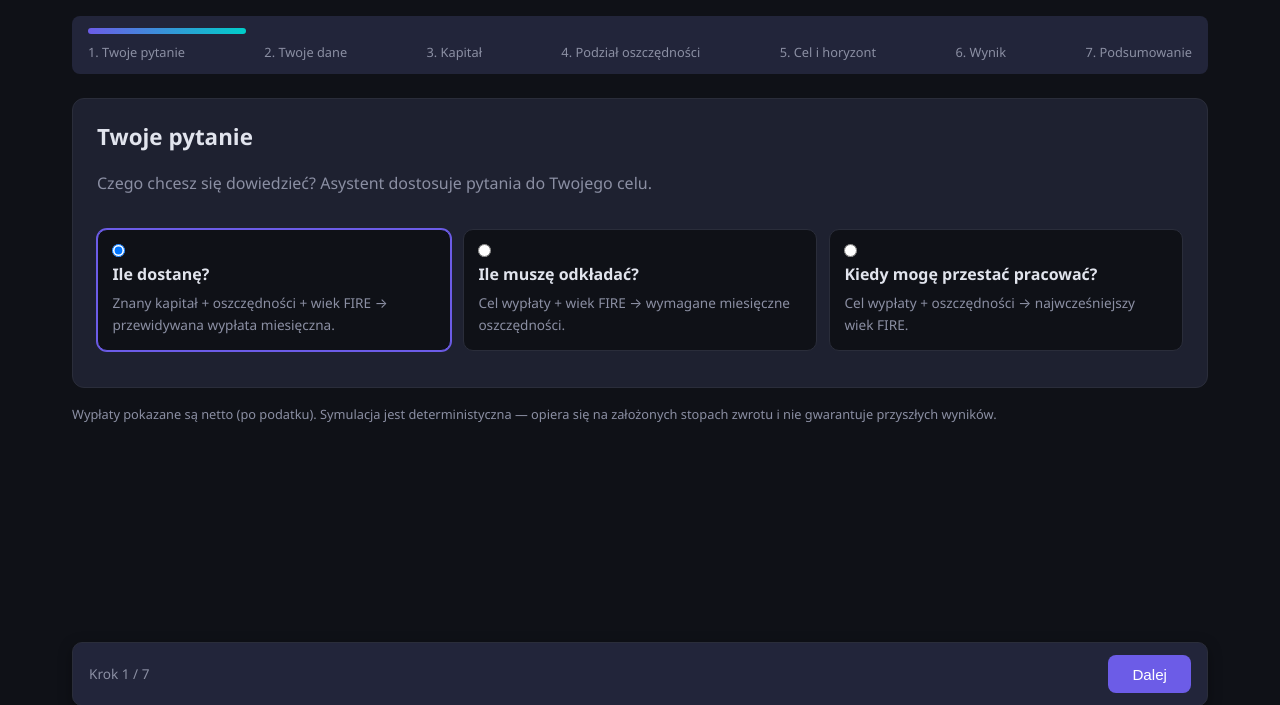
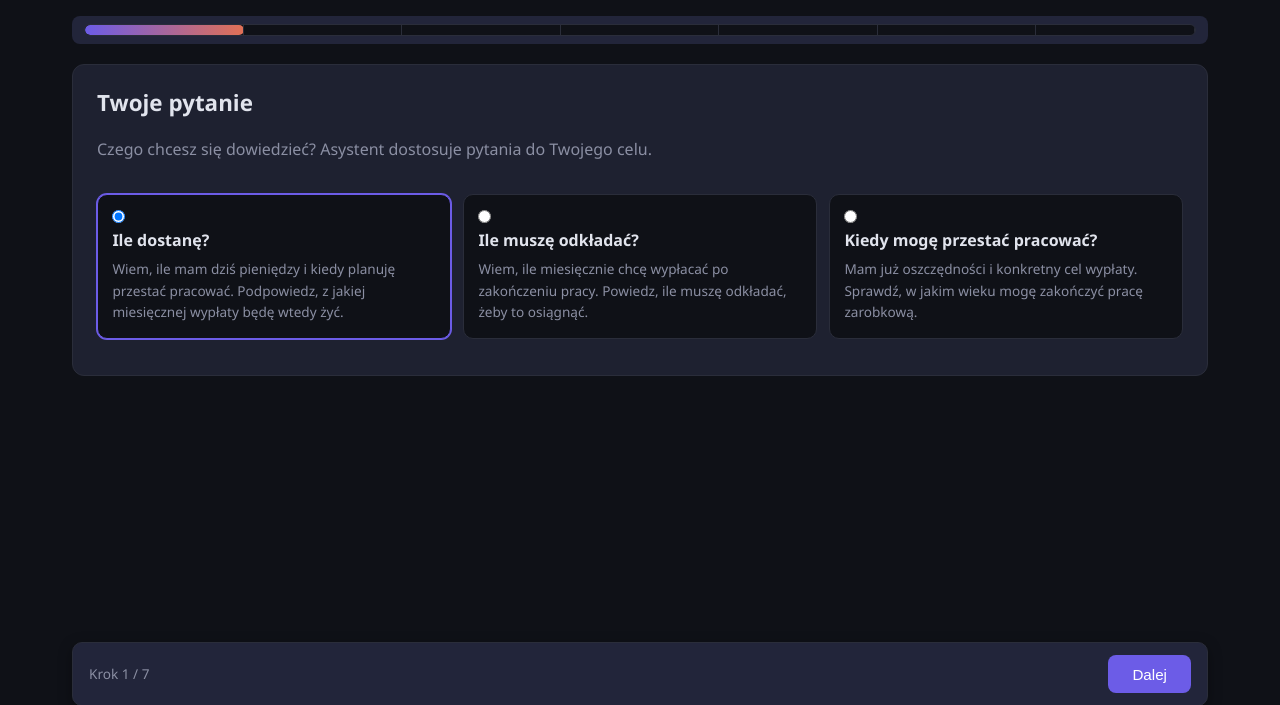
Before and after one commit to sequencer-pl/fire-simulator, a FastAPI app: page /wizard in a window 1280 px wide. Shown: the part 82-787 px from the top of the page. Run offline with FastAPI, Linux system fonts and the light colour scheme.

Commit message:
feat(wizard): kompaktowe kontrolki, pasek postępu z podziałkami i krok 2 na panele z suwakami

```diff
--- a/app/templates/wizard.html
+++ b/app/templates/wizard.html
@@ -6,15 +6,9 @@
 {% block content %}
 <div class="wizard">
     <div class="wizard-progress" id="wizardProgress">
-        <div class="wizard-progress-bar" id="wizardProgressBar"></div>
-        <div class="wizard-progress-labels">
-            <span class="wz-step-label">1. Twoje pytanie</span>
-            <span class="wz-step-label">2. Twoje dane</span>
-            <span class="wz-step-label">3. Kapitał</span>
-            <span class="wz-step-label">4. Podział oszczędności</span>
-            <span class="wz-step-label">5. Cel i horyzont</span>
-            <span class="wz-step-label">6. Wynik</span>
-            <span class="wz-step-label">7. Podsumowanie</span>
+        <div class="wizard-progress-track" id="wizardProgressTrack">
+            <div class="wizard-progress-bar" id="wizardProgressBar" role="progressbar"
+                 aria-label="Postęp asystenta" aria-valuemin="1" aria-valuemax="7" aria-valuenow="1"></div>
         </div>
     </div>
 
@@ -26,17 +20,17 @@
             <label class="wz-path">
                 <input type="radio" name="wzPath" value="1" checked>
                 <span class="wz-path-title">Ile dostanę?</span>
-                <span class="wz-path-desc">Znany kapitał + oszczędności + wiek FIRE → przewidywana wypłata miesięczna.</span>
+                <span class="wz-path-desc">Wiem, ile mam dziś pieniędzy i kiedy planuję przestać pracować. Podpowiedz, z jakiej miesięcznej wypłaty będę wtedy żyć.</span>
             </label>
             <label class="wz-path">
                 <input type="radio" name="wzPath" value="2">
                 <span class="wz-path-title">Ile muszę odkładać?</span>
-                <span class="wz-path-desc">Cel wypłaty + wiek FIRE → wymagane miesięczne oszczędności.</span>
+                <span class="wz-path-desc">Wiem, ile miesięcznie chcę wypłacać po zakończeniu pracy. Powiedz, ile muszę odkładać, żeby to osiągnąć.</span>
             </label>
             <label class="wz-path">
                 <input type="radio" name="wzPath" value="3">
                 <span class="wz-path-title">Kiedy mogę przestać pracować?</span>
-                <span class="wz-path-desc">Cel wypłaty + oszczędności → najwcześniejszy wiek FIRE.</span>
+                <span class="wz-path-desc">Mam już oszczędności i konkretny cel wypłaty. Sprawdź, w jakim wieku mogę zakończyć pracę zarobkową.</span>
             </label>
         </div>
     </section>
@@ -45,6 +39,9 @@
     <section class="wz-step hidden" data-step="2">
         <h2>Twoje dane</h2>
         <p class="subtitle">Zacznijmy od danych o Tobie i Twojej pracy.</p>
+
+        <div class="wz-panel">
+            <h3 class="wz-panel-title">Ty</h3>
             <div class="wz-fields">
                 <div class="field-group">
                     <label>Płeć</label>
@@ -61,7 +58,13 @@
                         <button type="button" class="stepper stepper-up" tabindex="-1" aria-label="Zwiększ wiek">+</button>
                     </div>
                 </div>
-            <div class="field-group">
+            </div>
+        </div>
+
+        <div class="wz-panel">
+            <h3 class="wz-panel-title">Praca i dochód</h3>
+            <div class="wz-fields">
+                <div class="field-group wz-field-full">
                     <label>Forma zatrudnienia</label>
                     <div class="gender-options">
                         <label class="gender-option" title="Umowa o pracę"><input type="radio" name="wzEmployment" value="etat" checked /> Etat</label>
@@ -69,28 +72,36 @@
                         <label class="gender-option" title="Brak dochodów z pracy"><input type="radio" name="wzEmployment" value="niepracujacy" /> Nie pracuję</label>
                     </div>
                 </div>
-            <div class="field-group" id="wzGrossGroup">
+                <div class="field-group wz-field-full" id="wzGrossGroup">
                     <label>Pensja brutto (mies.)</label>
+                    <div class="wz-slider">
+                        <input type="range" id="wzGrossRange" min="0" max="24000" step="250" value="8000" aria-label="Pensja brutto (mies.)">
                         <div class="num-control">
                             <button type="button" class="stepper stepper-down" tabindex="-1" aria-label="Zmniejsz pensję">&minus;</button>
                             <input type="number" id="wzGross" class="acc-field" value="8000" min="0" step="100">
                             <button type="button" class="stepper stepper-up" tabindex="-1" aria-label="Zwiększ pensję">+</button>
                         </div>
                     </div>
-            <div class="wz-savings-row" id="wzSavingsGroup">
-                <div class="field-group">
-                    <label>Odkładasz miesięcznie</label>
+                </div>
+            </div>
+        </div>
+
+        <div class="wz-panel" id="wzSavingsPanel">
+            <h3 class="wz-panel-title">Odkładasz miesięcznie</h3>
+            <div class="wz-savings-row">
                 <div class="gender-options">
                     <label class="gender-option" title="Ile odkładasz co miesiąc „na czysto” — w złotych"><input type="radio" name="wzSavingsMode" value="amount" /> Kwotę (zł)</label>
                     <label class="gender-option" title="Jaki procent pensji brutto odkładasz co miesiąc"><input type="radio" name="wzSavingsMode" value="pct" checked /> % pensji</label>
                 </div>
+                <div class="wz-slider">
+                    <input type="range" id="wzSavingsRange" min="0" max="50" step="0.5" value="10" aria-label="Odkładasz miesięcznie (%)">
                     <div class="num-control">
                         <button type="button" class="stepper stepper-down" tabindex="-1" aria-label="Zmniejsz oszczędności">&minus;</button>
-                        <input type="number" id="wzSavings" class="acc-field" value="10" min="0" step="50">
+                        <input type="number" id="wzSavings" class="acc-field" value="10" min="0" step="1">
                         <button type="button" class="stepper stepper-up" tabindex="-1" aria-label="Zwiększ oszczędności">+</button>
                     </div>
                 </div>
-                <p class="wz-hint" id="wzSavingsHint">Oszczędności „na czysto” — dodatkowe do wpłat w PPK/ZUS.</p>
+                <p class="wz-hint" id="wzSavingsHint">Procent pensji brutto odkładany miesięcznie na inwestycje.</p>
             </div>
         </div>
     </section>
@@ -199,6 +210,7 @@
             <div class="wz-metric-line" id="wzMetrics"></div>
             <div id="wzSolved" class="wz-solved"></div>
             <div id="wzWarnings" class="wz-warnings" aria-live="polite"></div>
+            <p class="wz-result-note">Wypłaty pokazane są netto (po podatku). Symulacja jest deterministyczna — opiera się na założonych stopach zwrotu i nie gwarantuje przyszłych wyników.</p>
         </div>
     </section>
 
@@ -217,10 +229,6 @@
             <button type="button" class="btn btn-primary" id="wzNextBtn">Dalej</button>
         </div>
     </nav>
-
-    <div class="wizard-footnote">
-        <p>Wypłaty pokazane są netto (po podatku). Symulacja jest deterministyczna — opiera się na założonych stopach zwrotu i nie gwarantuje przyszłych wyników.</p>
-    </div>
 </div>
 {% endblock %}
 {% block scripts %}
--- a/static/css/wizard.css
+++ b/static/css/wizard.css
@@ -15,26 +15,40 @@
     position: relative;
     background: var(--bg-elevated);
     border-radius: 8px;
-    padding: 0.75rem 1rem;
-    margin-bottom: 1.5rem;
+    padding: 0.5rem 0.75rem;
+    margin-bottom: 1.25rem;
+}
+
+.wizard-progress-track {
+    position: relative;
+    height: 12px;
+    background: var(--bg);
+    border: 1px solid var(--border);
+    border-radius: 6px;
+    overflow: hidden;
+}
+
+/* Podziałki na 7 segmentów — nakładka nad wypełnieniem, zawsze widoczna. */
+.wizard-progress-track::after {
+    content: "";
+    position: absolute;
+    inset: 0;
+    background-image: repeating-linear-gradient(
+        90deg,
+        transparent 0,
+        transparent calc(100% / 7 - 1px),
+        var(--border) calc(100% / 7 - 1px),
+        var(--border) calc(100% / 7)
+    );
+    pointer-events: none;
 }
 
 .wizard-progress-bar {
-    height: 6px;
-    background: linear-gradient(90deg, var(--primary), var(--accent));
-    border-radius: 3px;
+    height: 100%;
     width: 0;
+    background: linear-gradient(90deg, var(--primary), var(--orange));
+    border-radius: 5px;
     transition: width 0.35s ease;
-    margin-bottom: 0.5rem;
-}
-
-.wizard-progress-labels {
-    display: flex;
-    justify-content: space-between;
-    gap: 0.5rem;
-    flex-wrap: wrap;
-    color: var(--text-dim);
-    font-size: 0.8rem;
 }
 
 .wz-step {
@@ -559,13 +620,19 @@
     margin-top: 1rem;
 }
 
-.wizard-footnote {
+.wz-result-note {
+    margin-top: 0.75rem;
+    padding-top: 0.6rem;
+    border-top: 1px solid var(--border);
     color: var(--text-dim);
     font-size: 0.8rem;
-    margin-top: 1rem;
 }
 
 @media (max-width: 640px) {
+    .wizard {
+        --control-min-height: 36px;
+        padding: var(--sp-4) var(--sp-4) max(5.5rem, calc(4.75rem + env(safe-area-inset-bottom)));
+    }
     .wz-timeline-segment .wz-tl-label {
         display: none;
     }
--- a/static/js/wizard.js
+++ b/static/js/wizard.js
@@ -148,6 +148,7 @@ function setStep(n, focus = false) {
     });
     const bar = document.getElementById("wizardProgressBar");
     bar.style.width = (n / WZ_TOTAL_STEPS) * 100 + "%";
+    bar.setAttribute("aria-valuenow", String(n));
     window.scrollTo({ top: 0, behavior: "smooth" });
     if (n === 4) buildAllocationStep();
     wzNavStep = n;
@@ -384,15 +385,25 @@ function finishWizard() {
 
 function initSavingsMode() {
     const input = document.getElementById("wzSavings");
+    const range = document.getElementById("wzSavingsRange");
     const hint = document.getElementById("wzSavingsHint");
     const sync = () => {
         if ((radioChecked("wzSavingsMode") || "pct") === "amount") {
             input.step = "50";
+            input.min = "0";
+            input.removeAttribute("max");
             hint.textContent = "Kwota miesięcznie „na czysto” — dodatkowa do wpłat w PPK/ZUS.";
+            if (range) range.classList.add("hidden");
             if (parseFloat(input.value) < 100) input.value = "1000";
         } else {
             input.step = "1";
+            input.min = "0";
+            input.max = "50";
             hint.textContent = "Procent pensji brutto odkładany miesięcznie na inwestycje.";
+            if (range) {
+                range.classList.remove("hidden");
+                range.value = String(Math.min(50, Math.max(0, parseFloat(input.value) || 0)));
+            }
             if (parseFloat(input.value) > 100) input.value = "10";
         }
     };
@@ -405,6 +416,7 @@ function initSavingsMode() {
 function initEmploymentToggle() {
     const group = document.getElementById("wzGrossGroup");
     const gross = document.getElementById("wzGross");
+    const range = document.getElementById("wzGrossRange");
     if (!group || !gross) return;
     let lastGross = parseFloat(gross.value) || 8000;
     const sync = () => {
@@ -418,11 +430,28 @@ function initEmploymentToggle() {
         gross.disabled = disabled;
         group.classList.toggle("is-disabled", disabled);
         group.querySelectorAll(".stepper").forEach((b) => (b.disabled = disabled));
+        if (range) {
+            range.disabled = disabled;
+            range.value = String(Math.min(24000, Math.max(0, parseFloat(gross.value) || 0)));
+        }
     };
     document.querySelectorAll('input[name="wzEmployment"]').forEach((r) => {
         r.addEventListener("change", sync);
     });
     sync();
+}
+
+// Suwak + pole liczbowe: pole pozostaje kanonem wartości, suwak je synchronizuje
+// (ruch suwaka → pole zaokrąglone do kroku; wpisanie → pozycja suwaka).
+function bindSliderRange(range, input, min, max) {
+    if (!range || !input) return;
+    const clamp = (v) => Math.min(max, Math.max(min, v));
+    range.addEventListener("input", () => {
+        input.value = String(clamp(parseFloat(range.value) || min));
+    });
+    input.addEventListener("input", () => {
+        range.value = String(clamp(parseFloat(input.value) || min));
+    });
 }
 
 // --- Allocation step (Gotówka as the default sink) ---------------------------
@@ -745,11 +774,11 @@ function initStrategy() {
 function syncPathUI() {
     const goalField = document.getElementById("wzGoalField");
     const reGroup = document.getElementById("wzReGroup");
-    const savingsGroup = document.getElementById("wzSavingsGroup");
+    const savingsPanel = document.getElementById("wzSavingsPanel");
     const path = currentPath();
     if (goalField) goalField.classList.toggle("hidden", path === 1);
     if (reGroup) reGroup.classList.toggle("hidden", path === 3);
-    if (savingsGroup) savingsGroup.classList.toggle("hidden", path === 2);
+    if (savingsPanel) savingsPanel.classList.toggle("hidden", path === 2);
 }
 
 function initSteppers() {
@@ -785,6 +814,8 @@ function initWizard() {
     initSteppers();
     initSavingsMode();
     initEmploymentToggle();
+    bindSliderRange(document.getElementById("wzGrossRange"), document.getElementById("wzGross"), 0, 24000);
+    bindSliderRange(document.getElementById("wzSavingsRange"), document.getElementById("wzSavings"), 0, 50);
     initStrategy();
     syncPathUI();
     document.querySelectorAll('input[name="wzPath"]').forEach((r) => {
```
Also changed, not shown: other parts of static/css/wizard.css (+48 -1 lines), AGENTS.md (+6 -0 lines), qa/jsdom/repro.mjs (+45 -11 lines), qa/visual/baselines/visual.spec.js-snapshots/shot-wizard-1-desktop-linux.png, qa/visual/baselines/visual.spec.js-snapshots/shot-wizard-1-mobile-linux.png. Lines whose indentation alone changed are shown as unchanged.
